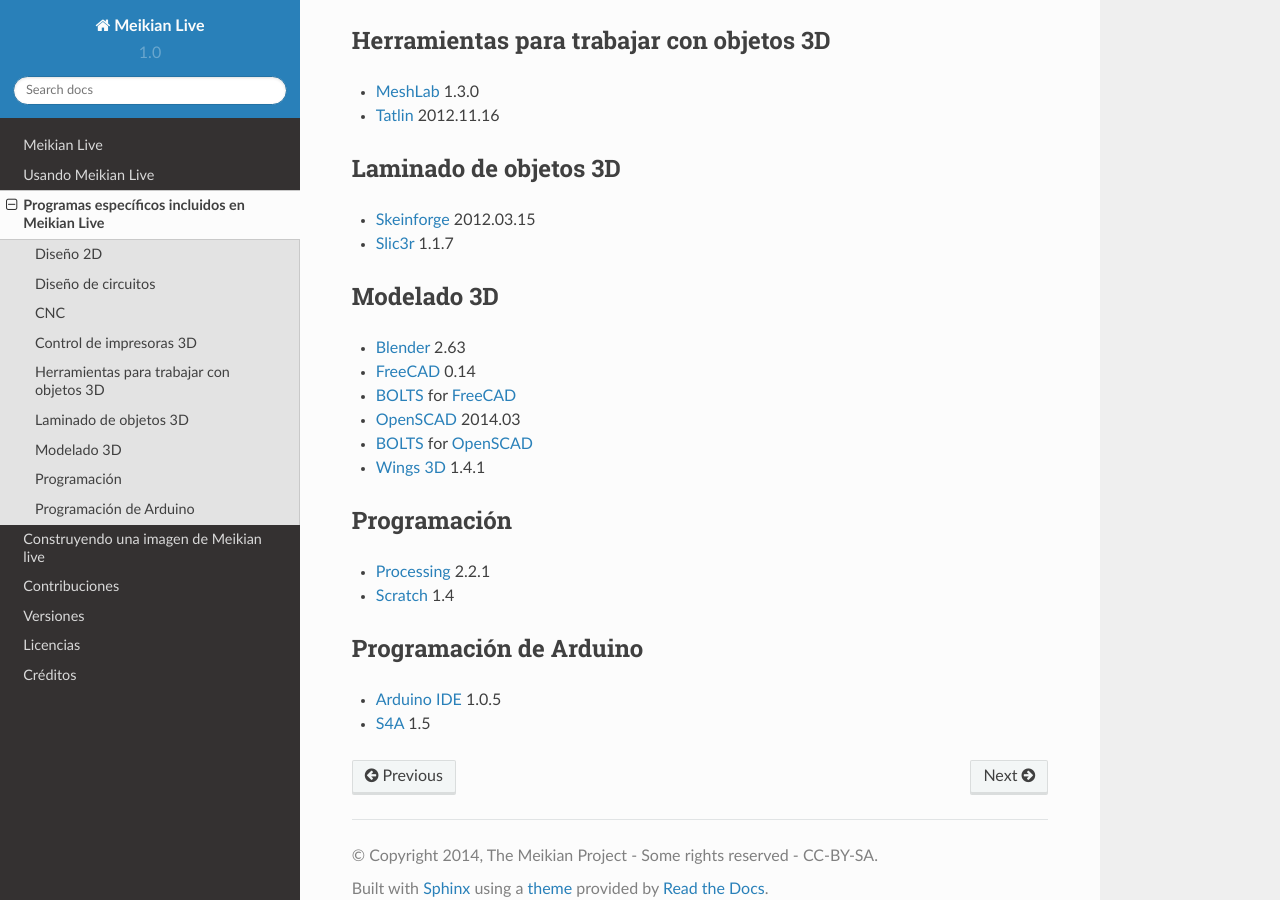
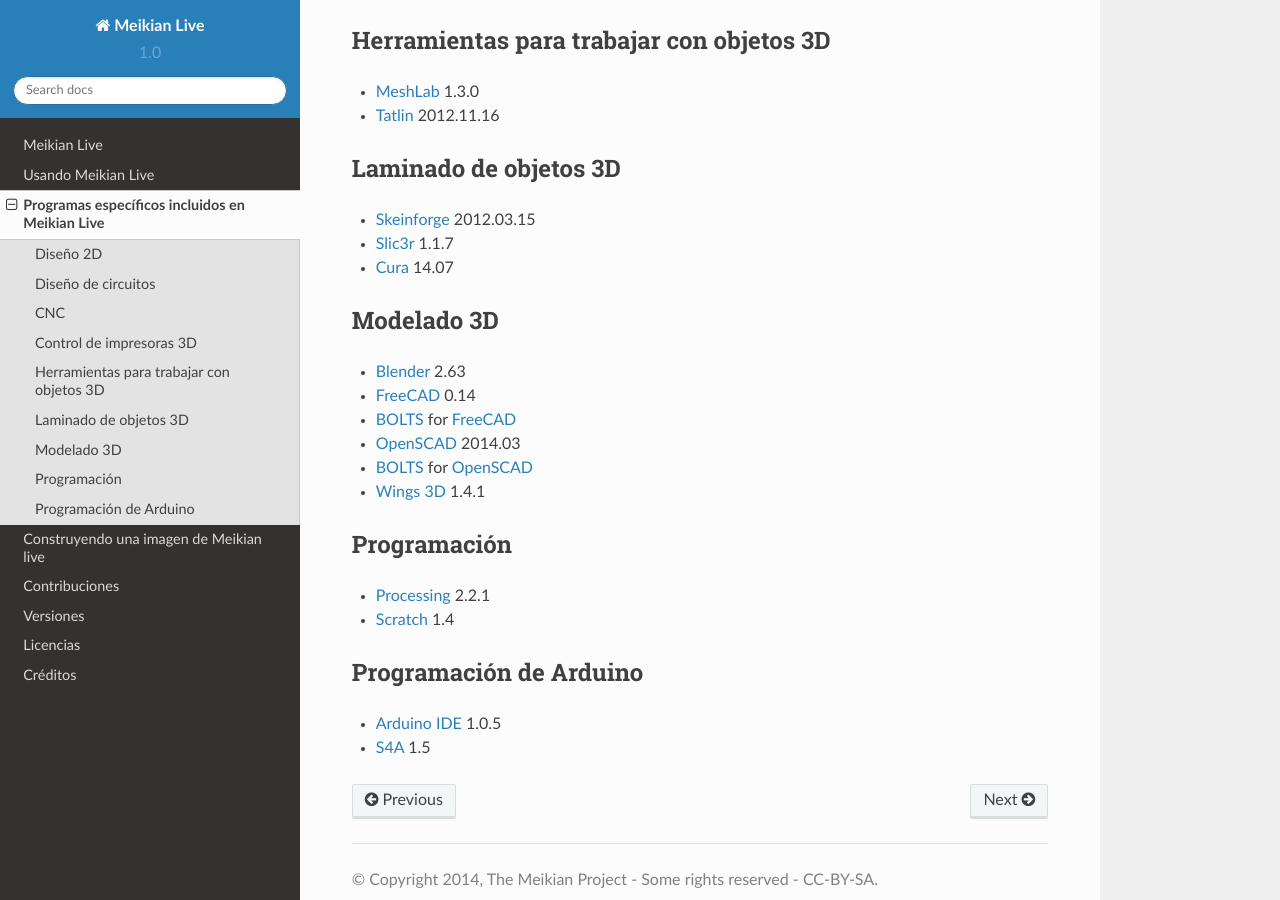
Before and after one commit to mo22de/meikian-dev, a Sphinx documentation site: the page built from docs/es/source/programas.rst, in a window 1280 px wide and 900 px high, scrolled down 720 px. Built offline with Sphinx 7.4.7 and the Read the Docs theme 2.0.0, drawn with Linux system fonts in a browser that asks for light colours.

```diff
--- a/docs/es/source/programas.rst
+++ b/docs/es/source/programas.rst
@@ -63,9 +63,11 @@ Laminado de objetos 3D
 
 * `Skeinforge`_ 2012.03.15
 * `Slic3r`_ 1.1.7
+* `Cura`_ 14.07
 
 .. _`Skeinforge`: http://fabmetheus.crsndoo.com
 .. _`Slic3r`: http://slic3r.org/
+.. _`Cura`: https://www.ultimaker.com/pages/our-software
 
 
 Modelado 3D
```
